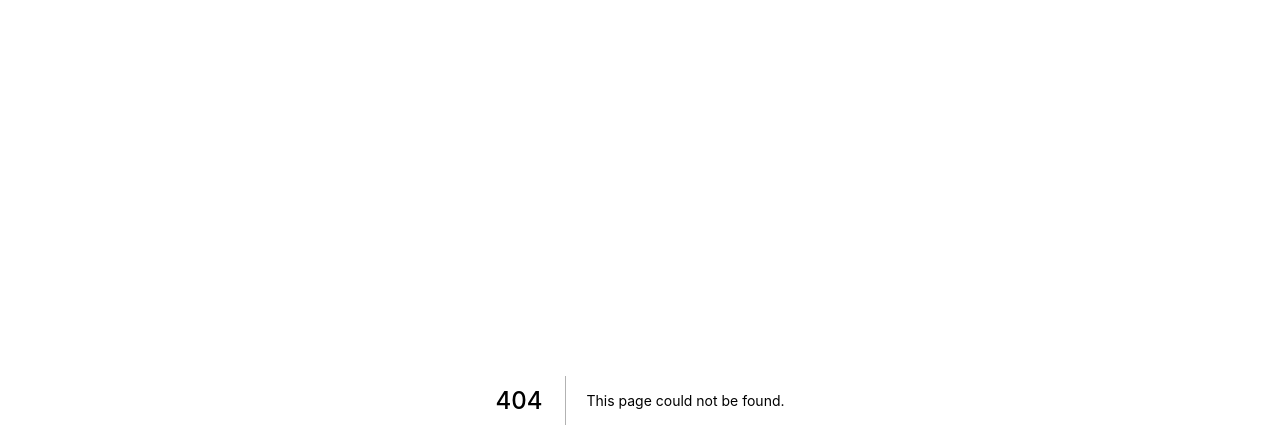
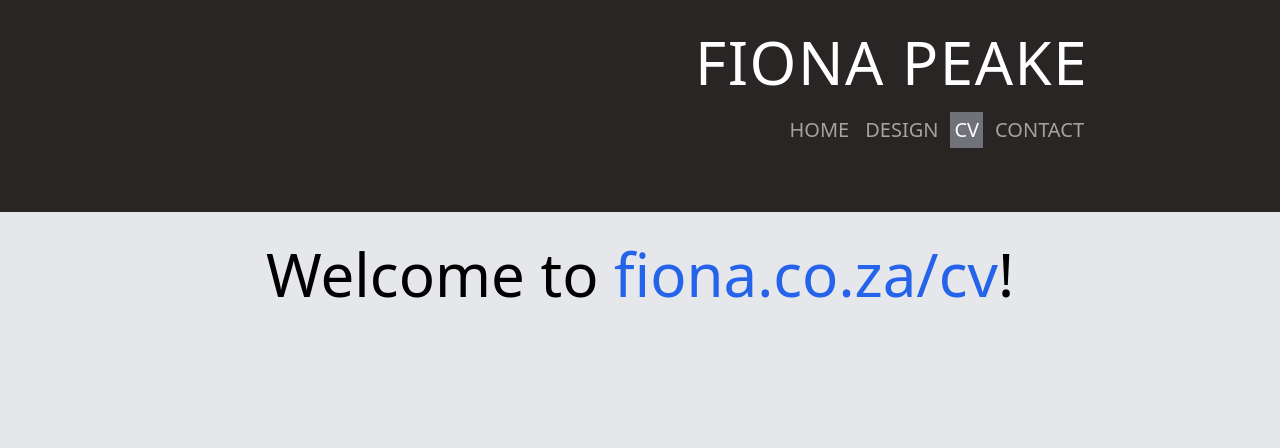
Before and after one commit to emilioziniades/fiona-co-za, a Next.js app: page /cv in a window 1280 px wide. Before the commit this address had no page. Shown: the top 448 px of the page. Built offline with nearby package versions, Linux system fonts and the light colour scheme.

Commit message:
added contact, cv and project pages

```diff
--- /dev/null
+++ b/pages/contact.js
@@ -0,0 +1,9 @@
+import Layout from "../components/layout";
+import Welcome from "../components/welcome";
+export default function ContactPage() {
+  return (
+    <Layout>
+      <Welcome path="/contact" />
+    </Layout>
+  );
+}
--- /dev/null
+++ b/pages/cv.js
@@ -0,0 +1,9 @@
+import Layout from "../components/layout";
+import Welcome from "../components/welcome";
+export default function CVPage() {
+  return (
+    <Layout>
+      <Welcome path="/cv" />
+    </Layout>
+  );
+}
--- /dev/null
+++ b/pages/projects.js
@@ -0,0 +1,9 @@
+import Layout from "../components/layout";
+import Welcome from "../components/welcome";
+export default function ProjectsPage() {
+  return (
+    <Layout>
+      <Welcome path="/projects" />
+    </Layout>
+  );
+}
```
